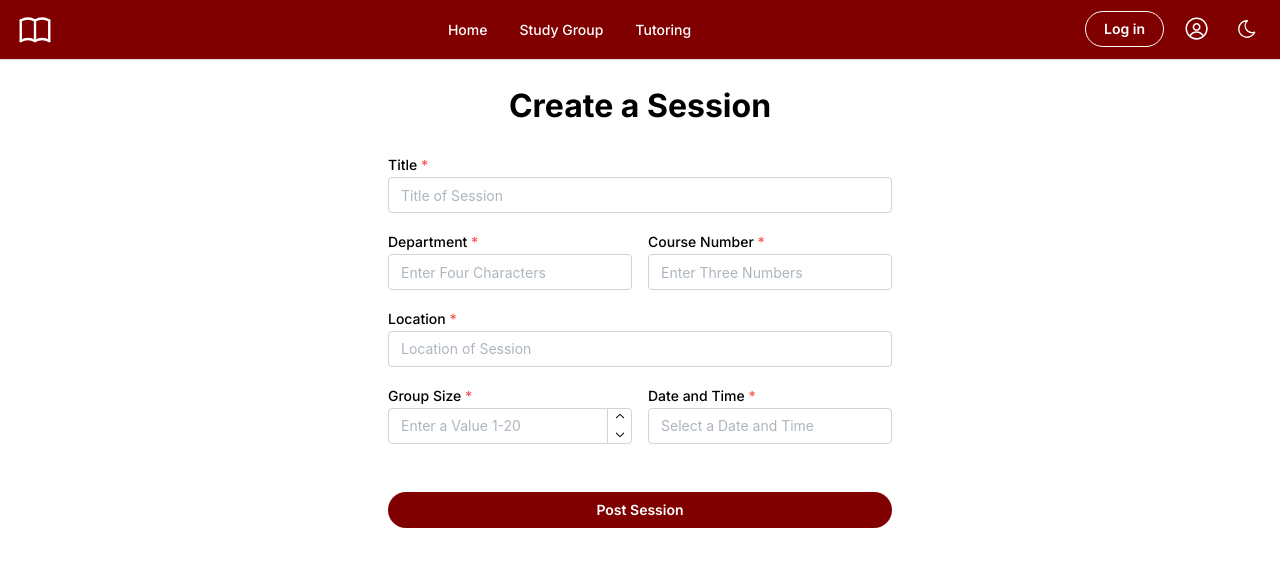
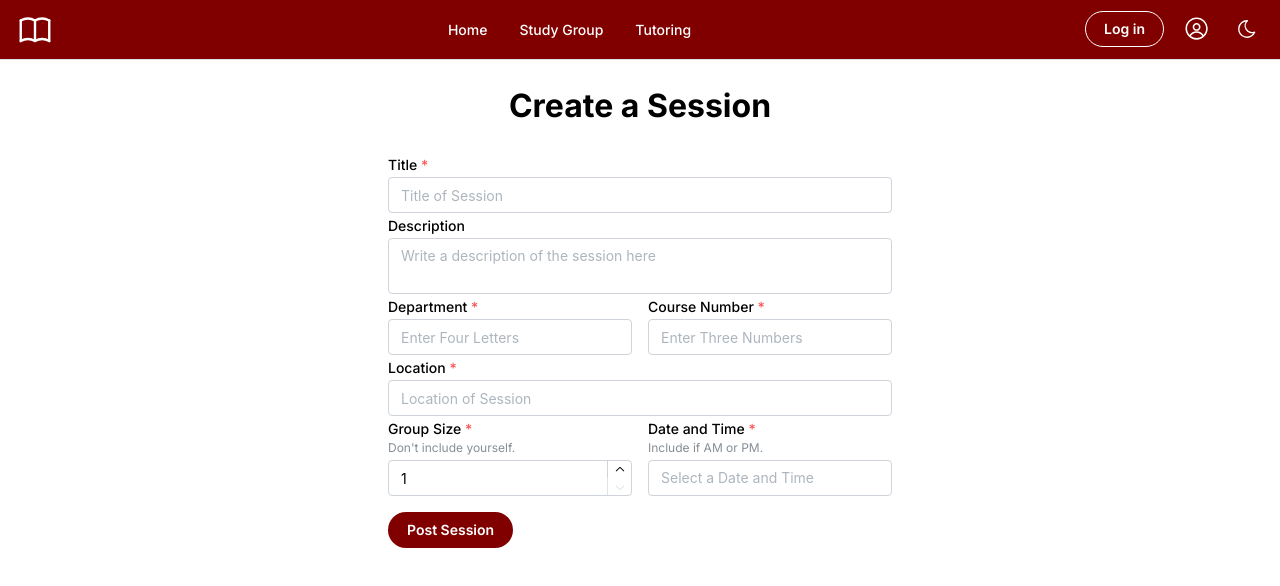
Before and after one commit to t2minht/studor, a Next.js app: page /studor/newstudygroupposting in a window 1280 px wide. Shown: the top 586 px of the page. Built offline with nearby package versions, Linux system fonts and the light colour scheme.

Commit message:
Made more changes to assigned pages like validating when creating a new session and table on profile

```diff
--- a/app/page.js
+++ b/app/page.js
@@ -1,7 +1,7 @@
 import { createServerComponentClient } from "@supabase/auth-helpers-nextjs";
 import { cookies } from 'next/headers'
 import AuthButton from "./auth-button";
-import { MantineProvider } from "@mantine/core";
+import { Center, MantineProvider } from "@mantine/core";
 // import App from "./ui/navbar";
 import Navbar from "./ui/navbar";
 
@@ -18,6 +18,9 @@ export default async function Home() {
       <pre>{JSON.stringify(sessions, null, 2)}</pre> */}
       <MantineProvider>
         <Navbar />
+        <Center>
+          <h1>My Landing Page</h1>
+        </Center>
       </MantineProvider>
 
     </>
--- a/app/studor/layout.jsx
+++ b/app/studor/layout.jsx
@@ -1,11 +1,13 @@
 import { MantineProvider } from "@mantine/core"
 import Navbar from '../ui/navbar'
+import { Notifications } from "@mantine/notifications"
 
 export default function Layout({ children }) {
   return (
     <>
       <MantineProvider>
         <Navbar />
+        <Notifications />
         <main>{children}</main>
       </MantineProvider>
     </>
--- a/app/studor/newstudygroupposting/page.jsx
+++ b/app/studor/newstudygroupposting/page.jsx
@@ -1,10 +1,21 @@
 'use client'
-import { Center, Group, MantineProvider, Stack, TextInput, CloseButton, Autocomplete, NumberInput, Button } from '@mantine/core'
+import { Center, Group, MantineProvider, Stack, TextInput, CloseButton, Autocomplete, NumberInput, Button, Textarea, Space } from '@mantine/core'
 import { DateTimePicker } from '@mantine/dates';
 import { useState } from 'react';
+import { notifications } from '@mantine/notifications';
+import { IconCircleCheck } from '@tabler/icons-react';
+import { useForm } from '@mantine/form';
+
+
 export default function Page() {
-  const [titleValue, titleSetValue] = useState('');
-  const [locationValue, locationSetValue] = useState('');
+  const [titleValue, setTitleValue] = useState('');
+  const [locationValue, setLocationValue] = useState('');
+  const [dateValue, setDateValue] = useState('');
+  var today = new Date();
+  var dd = String(today.getDate());
+  var mm = String(today.getMonth());
+  var yyyy = today.getFullYear();
+
   const departmentData = Array(100)
   .fill(0)
   .map((_, index) => `Option ${index}`);
@@ -13,36 +24,75 @@ export default function Page() {
   .fill(0)
   .map((_, index) => `Option ${index}`);
 
+  const form = useForm({
+    validateInputOnChange: true,
+    initialValues: { title: '', description: '', department: '', courseNumber:'', location:'', groupSize:1, dateAndTime:''},
+
+    validate: {
+      title: (value) => (value.length < 1 ? 'Title must have at least 1 character' : null),
+      department: (value) => ((value.length != 4 || /^[^a-zA-Z]*$/.test(value)) ? 'Invalid format of Department' : null),
+      courseNumber: (value) => ((value.length != 3 || /^[^\d]*$/.test(value)) ? 'Invalid format of Course Number' : null),
+      groupSize: (value) => ((value.length < 1 || value.length < 20) ? 'Invalid number in Group Size' : null),
+    },
+  });
+
+  // const handleError = (errors) => {
+  //   if (errors.title) {
+  //     notifications.show({ message: 'Please fill title field', color: 'red' });
+  //   } else if (errors.department) {
+  //     notifications.show({ message: 'Please provide a valid email', color: 'red' });
+  //   }
+  //   else {
+  //     notifications.show({
+  //       withBorder: true,
+  //       title: 'Session Created!',
+  //       message: 'Your new session was successfully created',
+  //       color: 'green',
+  //       icon: <IconCircleCheck />,
+  //       withCloseButton: true,
+  //       loading: false,
+  //     })
+  //   }
+  // };
+
   return (
     <MantineProvider>
       <Center>
         <h1>Create a Session</h1>
       </Center>
 
-      <Center>
+      <Center mx={25}>
         <Stack>
+          <form onSubmit={form.onSubmit(console.log)}>
             <TextInput
               label="Title"
               placeholder="Title of Session"
               value={titleValue}
-            onChange={(event) => titleSetValue(event.currentTarget.value)}
+              onChange={(event) => setTitleValue(event.currentTarget.value)}
               rightSectionPointerEvents="all"
               rightSection={
                 <CloseButton
                   aria-label="Clear input"
-                onClick={() => titleSetValue('')}
+                  onClick={() => setTitleValue('')}
                   style={{ display: titleValue ? undefined : 'none' }}
                 />
               }
               required
+              {...form.getInputProps('title')}
+            />
+            <Textarea
+              label="Description"
+              placeholder="Write a description of the session here"
+              {...form.getInputProps('description')}
             />
             <Group grow>
               <Autocomplete
                 label="Department"
-              placeholder="Enter Four Characters"
+                placeholder="Enter Four Letters"
                 data={departmentData}
                 maxDropdownHeight={200}
                 required
+                {...form.getInputProps('department')}
               />
               <Autocomplete
                 label="Course Number"
@@ -50,42 +100,62 @@ export default function Page() {
                 data={courseNumberData}
                 maxDropdownHeight={200}
                 required
+                {...form.getInputProps('courseNumber')}
               />
             </Group>
             <TextInput
               label="Location"
               placeholder="Location of Session"
               value={locationValue}
-            onChange={(event) => locationSetValue(event.currentTarget.value)}
+              onChange={(event) => setLocationValue(event.currentTarget.value)}
               rightSectionPointerEvents="all"
               rightSection={
                 <CloseButton
                   aria-label="Clear input"
-                onClick={() => locationSetValue('')}
+                  onClick={() => setLocationValue('')}
                   style={{ display: locationValue ? undefined : 'none' }}
                 />
               }
               required
+              {...form.getInputProps('location')}
             />
             <Group grow>
               <NumberInput
                   label="Group Size"
                   placeholder="Enter a Value 1-20"
+                  description="Don't include yourself."
                   min={1}
                   max={20}
                   required
+                  {...form.getInputProps('groupSize')}
                 />
               <DateTimePicker
+                allowDeselect
                 clearable
                 valueFormat="DD MMM YYYY hh:mm A"
                 label="Date and Time"
+                description="Include if AM or PM."
                 placeholder="Select a Date and Time"
+                value={dateValue}
+                onChange={setDateValue}
+                minDate={new Date(yyyy, mm, dd)}
                 required
+                {...form.getInputProps('dateAndTime')}
               />
             </Group>
-          <Button mt="xl" variant="filled" color='#800000' radius="xl">Post Session</Button>
+            <Button
+              type='submit'
+              mt="md"
+              variant="filled"
+              color='#800000'
+              radius="xl"
+              >
+              Post Session
+            </Button>
+          </form>
         </Stack>
       </Center>
+      <Space h='xl'/>
     </MantineProvider>
   )
 }
```
Also changed, not shown: app/studor/profile/page.jsx (+38 -9 lines), app/studor/studygroup/page.jsx (+5 -2 lines), app/studor/tutoring/page.jsx (+5 -2 lines). Lines whose indentation alone changed are shown as unchanged.
